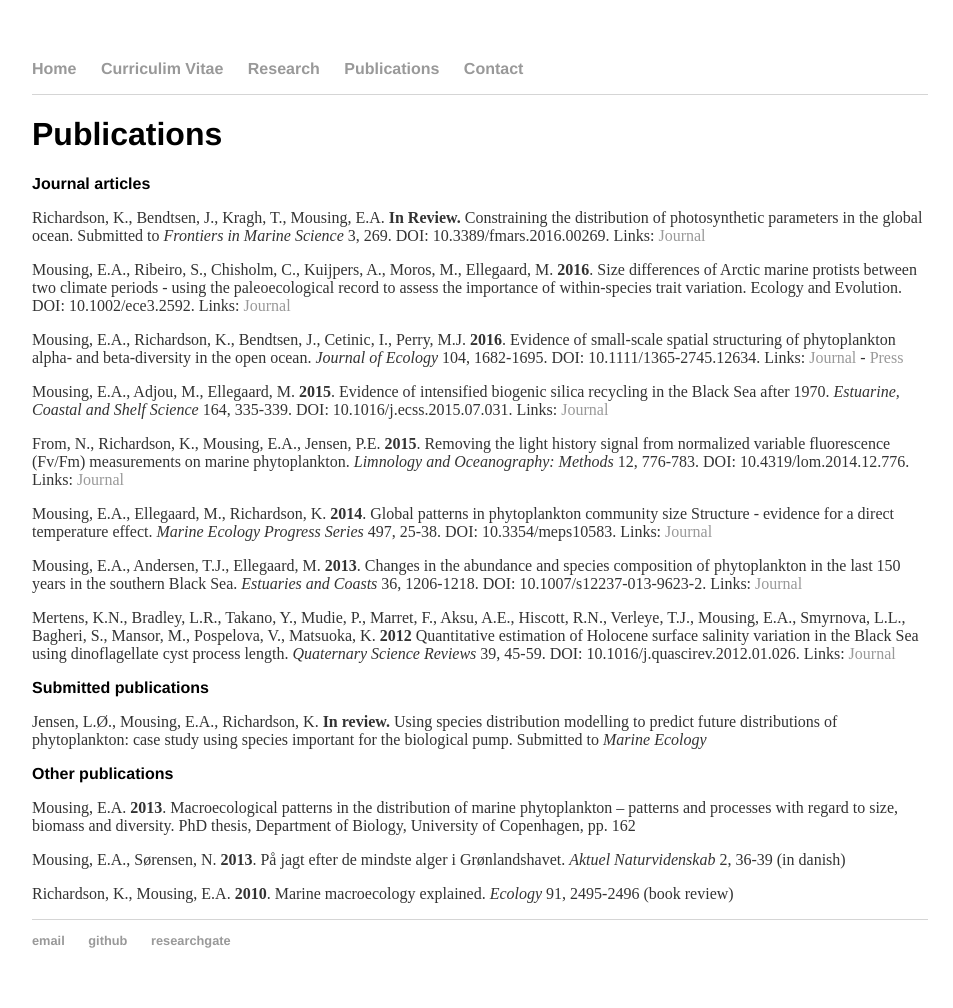
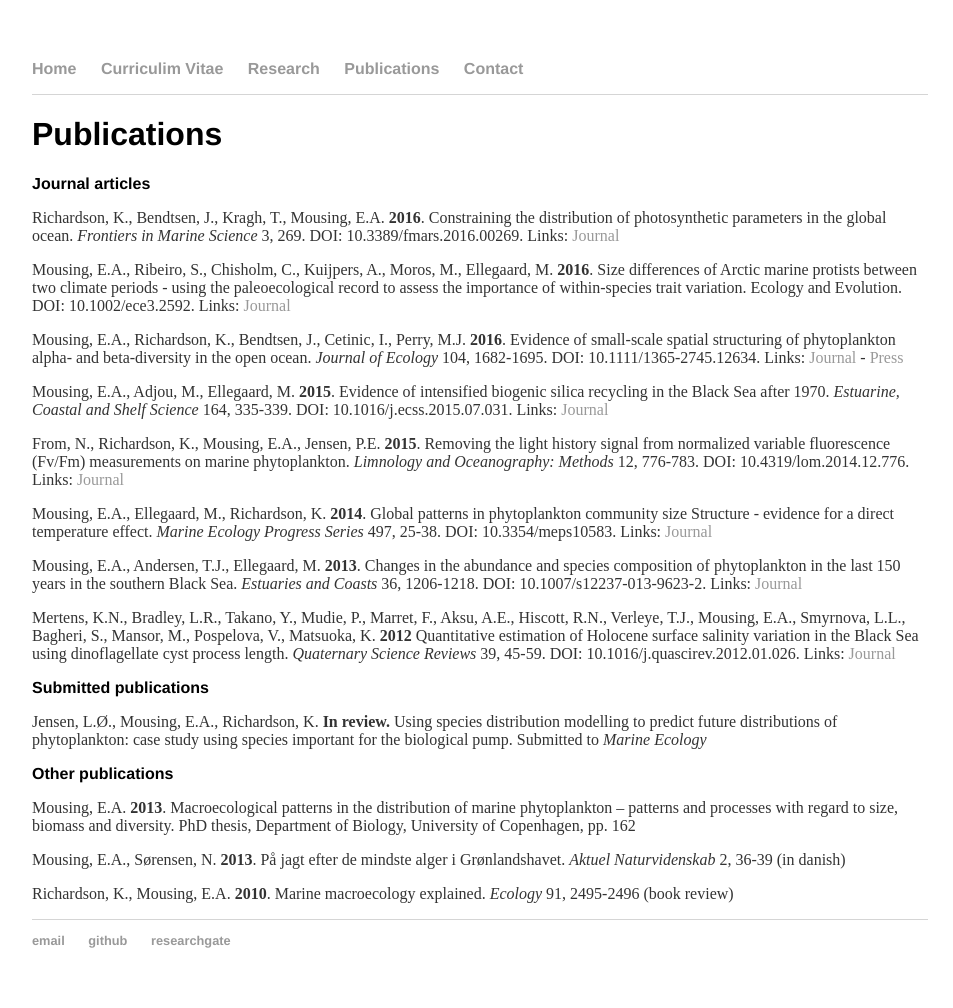
Before and after one commit to eamousing/eamousing.github.io, a Jekyll site: the page built from publications.html, in a window 1280 px wide. Shown: the whole page, without its empty margins (160-1113 px from the left). Built offline with Jekyll 4.4.1, drawn with Linux system fonts in a browser that asks for light colours; Markdown is read by kramdown in place of the engine named in the settings.

Commit message:
changes to publications

```diff
--- a/publications.html
+++ b/publications.html
@@ -5,7 +5,7 @@ title: Publications
 <div class="blurb">
 	<h1>Publications</h1>
     <h2>Journal articles</h2>
-    <p>Richardson, K., Bendtsen, J., Kragh, T., Mousing, E.A. <b>In Review.</b> Constraining the distribution of photosynthetic parameters in the global ocean. Submitted to <i>Frontiers in Marine Science</i> 3, 269. DOI: 10.3389/fmars.2016.00269.
+    <p>Richardson, K., Bendtsen, J., Kragh, T., Mousing, E.A. <b>2016</b>. Constraining the distribution of photosynthetic parameters in the global ocean. <i>Frontiers in Marine Science</i> 3, 269. DOI: 10.3389/fmars.2016.00269.
         Links: <a href="http://journal.frontiersin.org/article/10.3389/fmars.2016.00269/abstract">Journal</a></p>
     <p>Mousing, E.A., Ribeiro, S., Chisholm, C., Kuijpers, A., Moros, M., Ellegaard, M. <b>2016</b>. Size differences of Arctic marine protists between two climate periods - using the paleoecological record to assess the importance of within-species trait variation. Ecology and Evolution. DOI: 10.1002/ece3.2592.
         Links: <a href="http://onlinelibrary.wiley.com/doi/10.1002/ece3.2592/abstract">Journal</a></p>
```
